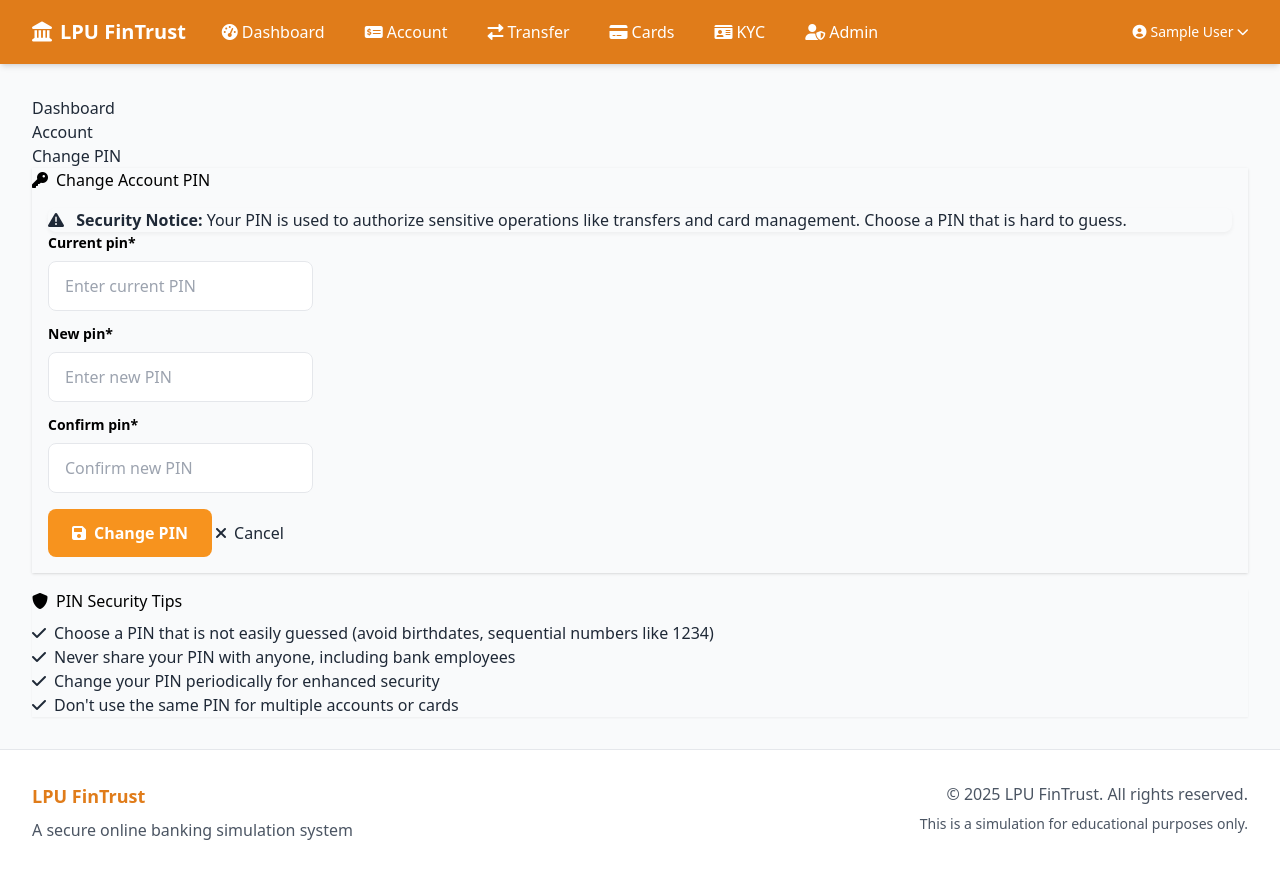
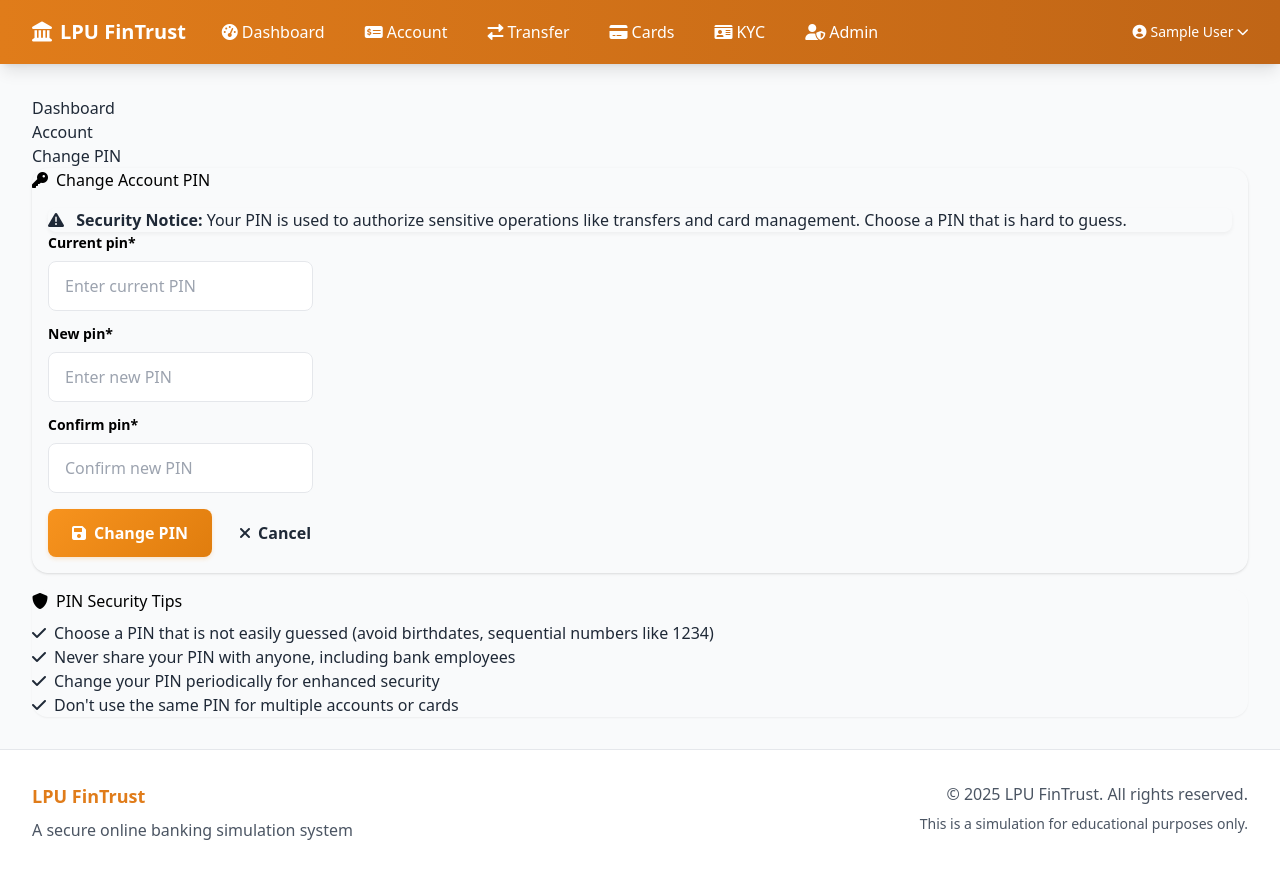
Before and after one commit to joseyawovi/SecureBanking, a Django app: page /accounts/change-pin/ in a window 1280 px wide. Run offline with Django 4.2, Linux system fonts and the light colour scheme; a user stored in the database is signed in; tables that the repository leaves empty hold one stand-in row (values such as "Sample post"); some libraries are stand-ins or nearby versions.

Commit message:
Assistant checkpoint: Enhanced UI with modern design elements and animations
Assistant generated file changes:
- banking_system/static/css/style.css: Add enhanced animations and styling
- banking_system/templates/base.html: Add transitions and improve header/footer, Enhance navigation styling

---

User prompt:

enhance the design of those pages

Replit-Commit-Author: Assistant
Replit-Commit-Session-Id: 6c52e9f2-af6d-4836-97a5-79d86ed59caf

```diff
--- a/banking_system/static/css/style.css
+++ b/banking_system/static/css/style.css
@@ -15,17 +15,90 @@
 
 /* Custom animations */
 @keyframes fadeIn {
-    from { opacity: 0; }
-    to { opacity: 1; }
+    from {
+        opacity: 0;
+        transform: translateY(-10px);
+    }
+    to {
+        opacity: 1;
+        transform: translateY(0);
+    }
 }
 
 @keyframes slideInFromRight {
     0% {
-        transform: translateX(100%);
+        opacity: 0;
+        transform: translateX(20px);
     }
     100% {
+        opacity: 1;
         transform: translateX(0);
     }
+}
+
+@keyframes scaleIn {
+    from {
+        transform: scale(0.95);
+        opacity: 0;
+    }
+    to {
+        transform: scale(1);
+        opacity: 1;
+    }
+}
+
+.page-transition {
+    animation: scaleIn 0.3s ease-out;
+}
+
+.card {
+    transition: all 0.3s cubic-bezier(0.4, 0, 0.2, 1);
+    border-radius: 1rem;
+    border: none;
+    box-shadow: 0 4px 6px -1px rgba(0, 0, 0, 0.1), 0 2px 4px -1px rgba(0, 0, 0, 0.06);
+}
+
+.card:hover {
+    transform: translateY(-2px);
+    box-shadow: 0 10px 15px -3px rgba(0, 0, 0, 0.1), 0 4px 6px -2px rgba(0, 0, 0, 0.05);
+}
+
+.btn {
+    transition: all 0.2s ease;
+    font-weight: 600;
+    padding: 0.75rem 1.5rem;
+    border-radius: 0.5rem;
+}
+
+.btn-primary {
+    background: linear-gradient(135deg, #F7931E, #e07d0e);
+    border: none;
+    box-shadow: 0 2px 4px rgba(247, 147, 30, 0.2);
+}
+
+.btn-primary:hover {
+    transform: translateY(-1px);
+    box-shadow: 0 4px 6px rgba(247, 147, 30, 0.3);
+    background: linear-gradient(135deg, #e07d0e, #F7931E);
+}
+
+.alert {
+    animation: slideInFromRight 0.3s ease-out;
+    border: none;
+    border-radius: 0.75rem;
+    box-shadow: 0 2px 4px rgba(0, 0, 0, 0.05);
+}
+
+.form-control {
+    transition: all 0.2s ease;
+    border-radius: 0.5rem;
+    border: 2px solid #e5e7eb;
+    padding: 0.75rem 1rem;
+}
+
+.form-control:focus {
+    border-color: #F7931E;
+    box-shadow: 0 0 0 3px rgba(247, 147, 30, 0.1);
 }
 
 @keyframes pulse {
--- a/banking_system/templates/base.html
+++ b/banking_system/templates/base.html
@@ -39,7 +39,7 @@
 </head>
 <body class="bg-gray-50 text-gray-800 font-sans min-h-screen flex flex-col">
     <!-- Navigation -->
-    <nav class="bg-primary-600 text-white shadow-md">
+    <nav class="bg-gradient-to-r from-primary-600 to-primary-700 text-white shadow-lg">
         <div class="max-w-7xl mx-auto px-4 sm:px-6 lg:px-8">
             <div class="flex justify-between h-16">
                 <div class="flex items-center">
@@ -166,7 +166,7 @@
     {% endif %}
 
     <!-- Main Content -->
-    <main class="flex-grow max-w-7xl w-full mx-auto px-4 sm:px-6 lg:px-8 py-8">
+    <main class="flex-grow max-w-7xl w-full mx-auto px-4 sm:px-6 lg:px-8 py-8 page-transition">
         {% block content %}{% endblock %}
     </main>
 
```
